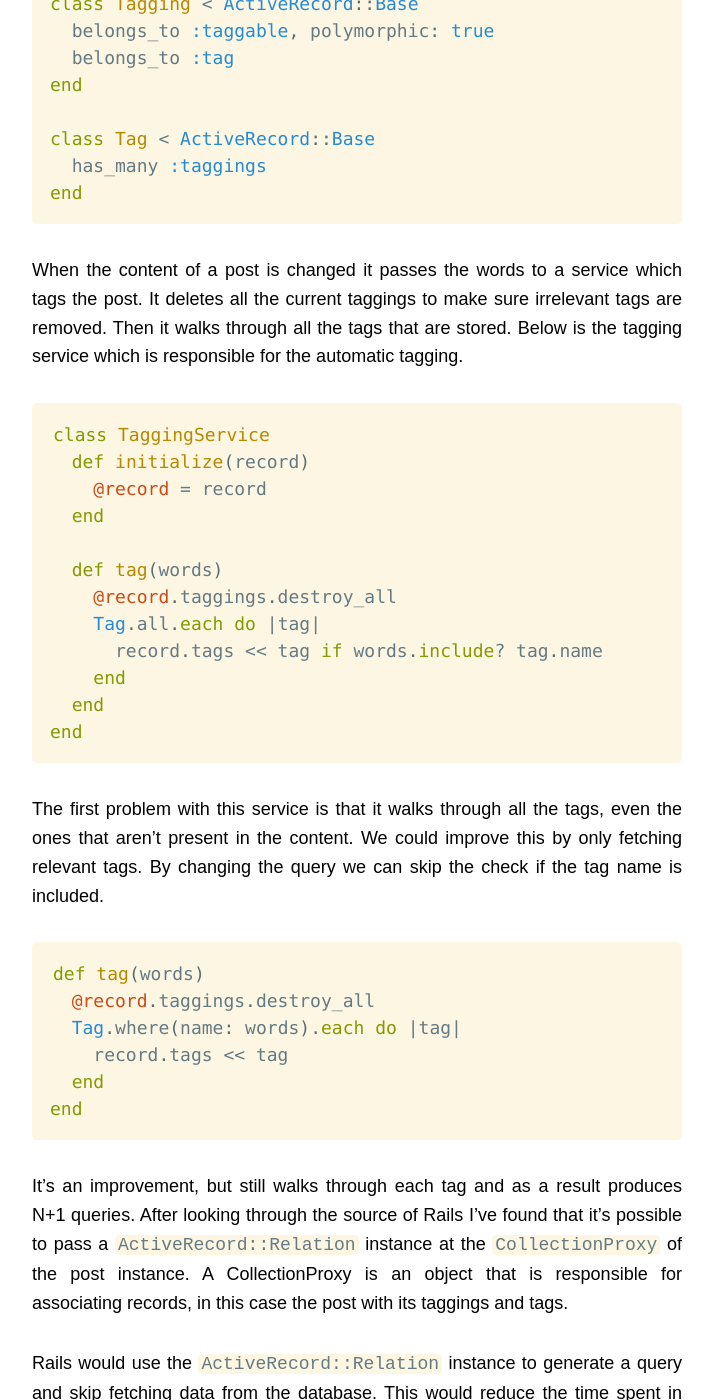
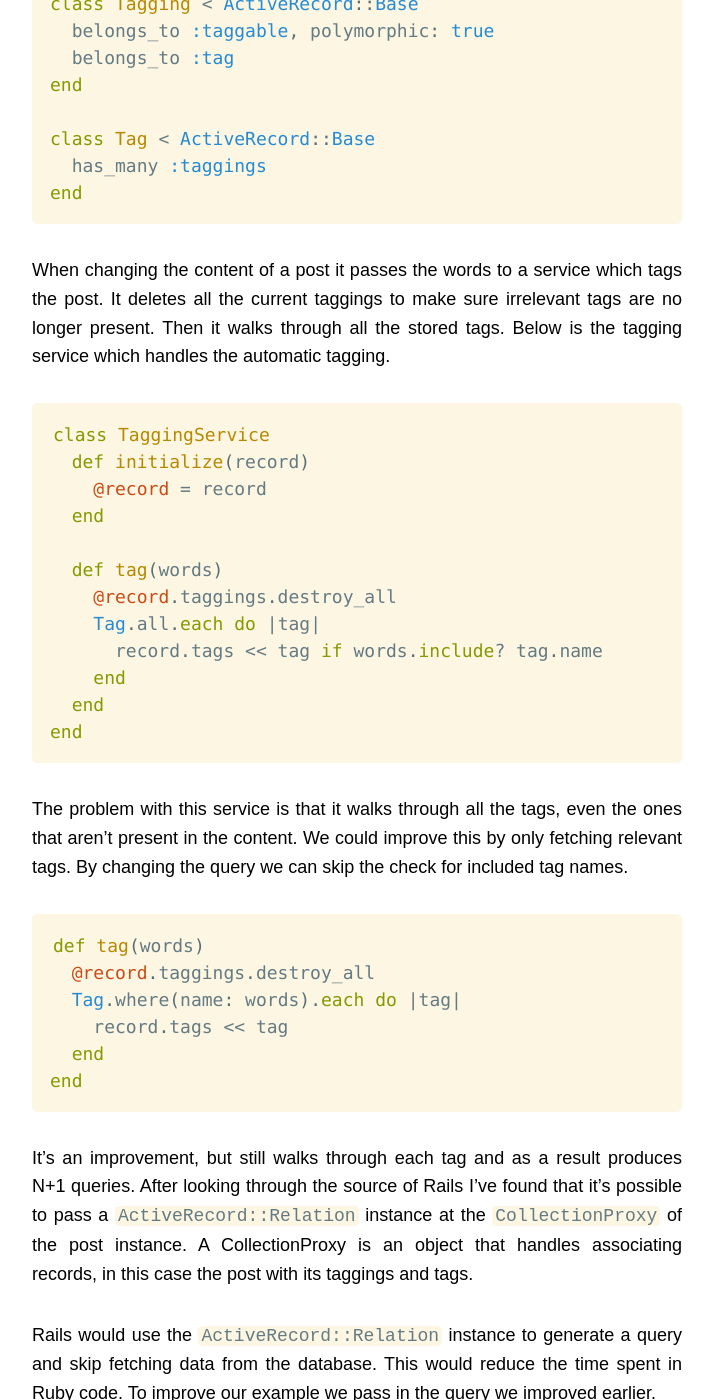
Before and after one commit to brianvanburken/brianvanburken.github.io, a Jekyll site: the page built from _posts/2015-08-22-bulk-association-creation-in-rails.md, in a window 1280 px wide and 1400 px high, scrolled down 814 px. Shown: the whole window, without its empty margins (283-996 px from the left). Built offline with Jekyll 4.4.1, drawn with Linux system fonts in a browser that asks for light colours; some of the changed text lies outside the part shown.

Commit message:
Improve readability

```diff
--- a/_posts/2015-08-22-bulk-association-creation-in-rails.md
+++ b/_posts/2015-08-22-bulk-association-creation-in-rails.md
@@ -1,8 +1,8 @@
 ---
 layout: post
 title: "Bulk Association Creation in Rails"
-excerpt: "During development of an application I stumbled across a situation where
-my produced N+1 queries and I improved it drastically."
+excerpt: "During development of an application I stumbled across a situation
+where it produced N+1 queries and I set out on an adventure improve it."
 tags:
     - Rails
     - Ruby
@@ -10,8 +10,8 @@
 ---
 
 During development of an application I stumbled across a situation that could be
-improved. The application contains posts that are automatically tagged based on
-the content. Beneath you can see all the models that are used in this situation.
+improved. The application contains posts that get tagged based on the content.
+Beneath you can see all the models in this situation.
 
 {% prism ruby %}
 class Post < ActiveRecord::Base
@@ -37,10 +37,10 @@
 end
 {% endprism %}
 
-When the content of a post is changed it passes the words to a service which
+When changing the content of a post it passes the words to a service which
 tags the post. It deletes all the current taggings to make sure irrelevant tags
-are removed. Then it walks through all the tags that are stored. Below is the
-tagging service which is responsible for the automatic tagging.
+are no longer present. Then it walks through all the stored tags. Below is the
+tagging service which handles the automatic tagging.
 
 {% prism ruby %}
 class TaggingService
@@ -57,10 +57,10 @@
 end
 {% endprism %}
 
-The first problem with this service is that it walks through all the tags, even
+The problem with this service is that it walks through all the tags, even
 the ones that aren’t present in the content. We could improve this by only
-fetching relevant tags. By changing the query we can skip the check if the tag
-name is included.
+fetching relevant tags. By changing the query we can skip the check for included
+tag names.
 
 {% prism ruby %}
 def tag(words)
@@ -74,12 +74,12 @@
 It’s an improvement, but still walks through each tag and as a result produces
 N+1 queries. After looking through the source of Rails I’ve found that it’s
 possible to pass a `ActiveRecord::Relation` instance at the `CollectionProxy` of
-the post instance. A CollectionProxy is an object that is responsible for
+the post instance. A CollectionProxy is an object that handles
 associating records, in this case the post with its taggings and tags.
 
 Rails would use the `ActiveRecord::Relation` instance to generate a query and
 skip fetching data from the database. This would reduce the time spent in Ruby
-code. To improve our example we just pass in the query we improved earlier.
+code. To improve our example we pass in the query we improved earlier.
 
 {% prism ruby %}
 def tag(words)
```
